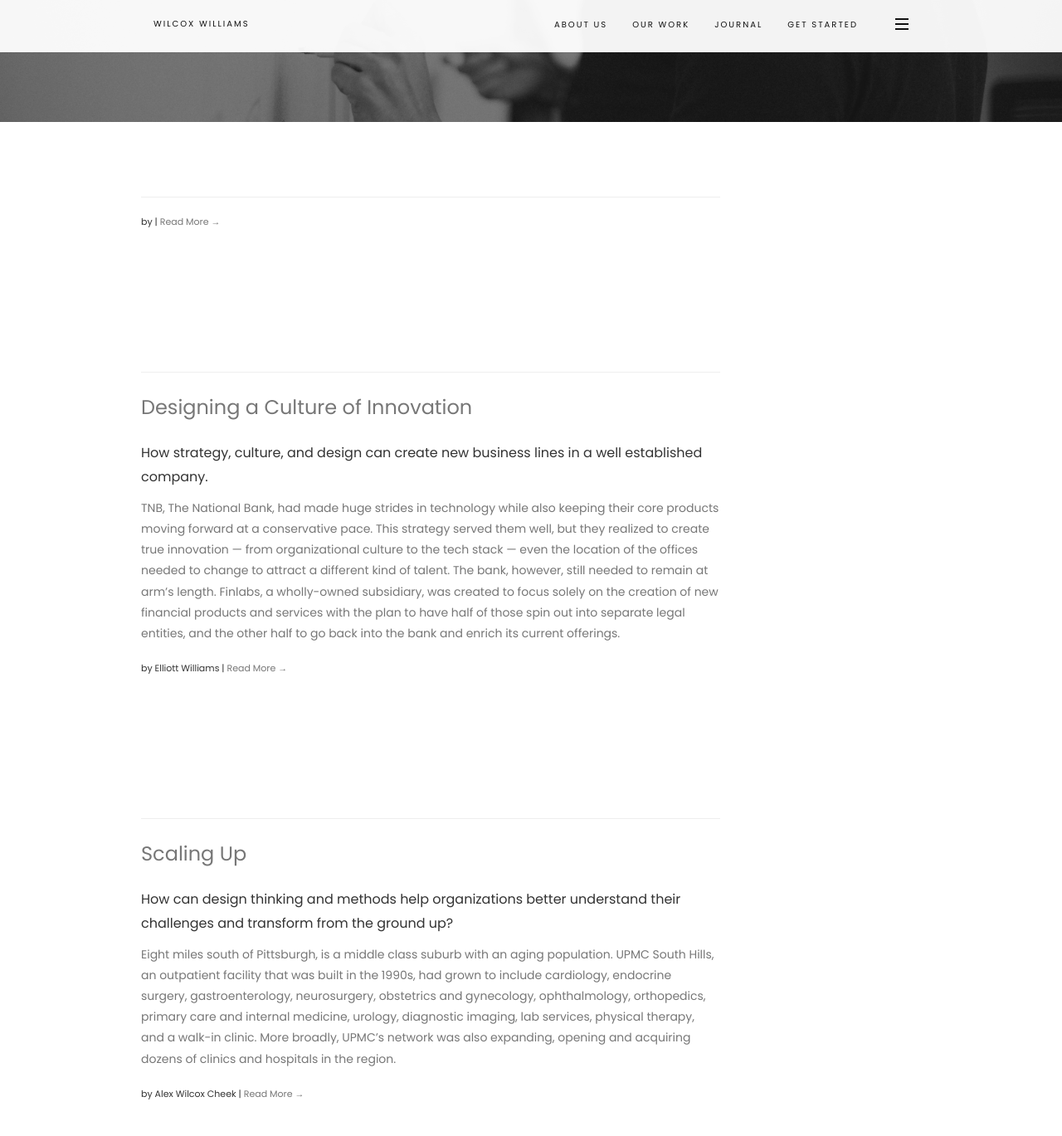
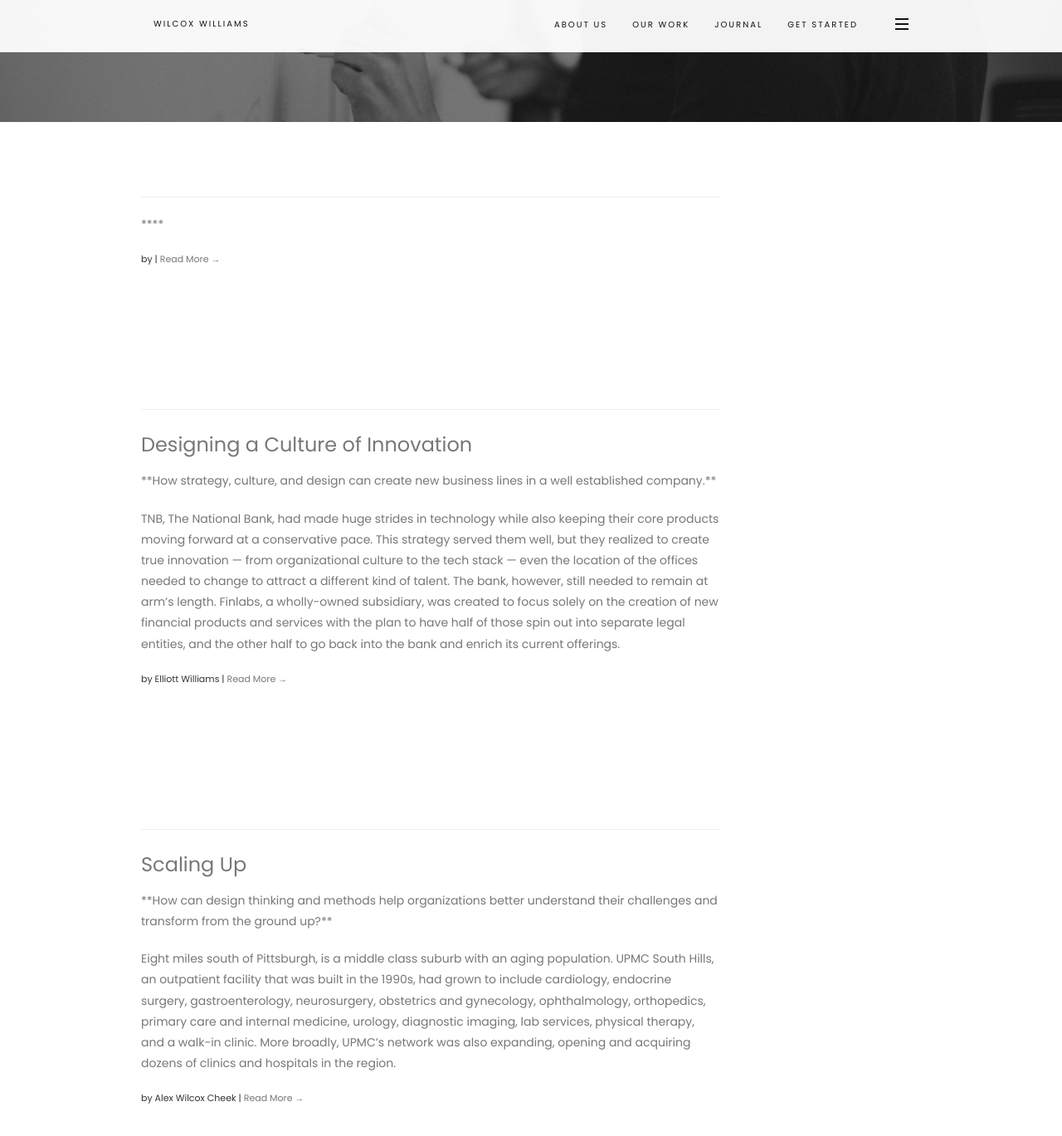
Before and after one commit to rwcstudio/wilcoxwilliams.github.io, a Jekyll site: the page built from journal.html, in a window 1280 px wide and 1400 px high, scrolled down 326 px. Shown: the top 1369 px of the window at 83% size. Built offline with Jekyll 4.4.1, drawn with Linux system fonts in a browser that asks for light colours.

Commit message:
Update journal.html

```diff
--- a/journal.html
+++ b/journal.html
@@ -24,7 +24,7 @@ layout: default
 						  <h2>
                   <a href="{{ post.url }}">{{ post.title }}</a>
               </h2>
-						<h3>{{ post.subtitle }}</h3>
+						<p>**{{ post.subtitle }}**</p>
 						<p>
                 {{ post.abstract }}
             </p>
```
